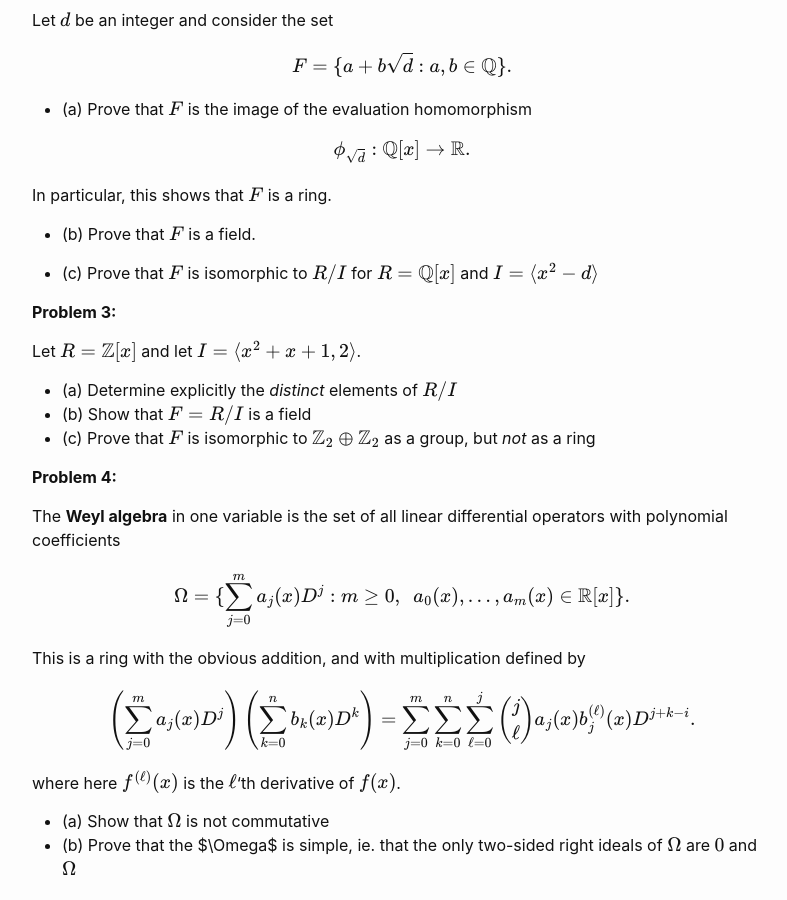
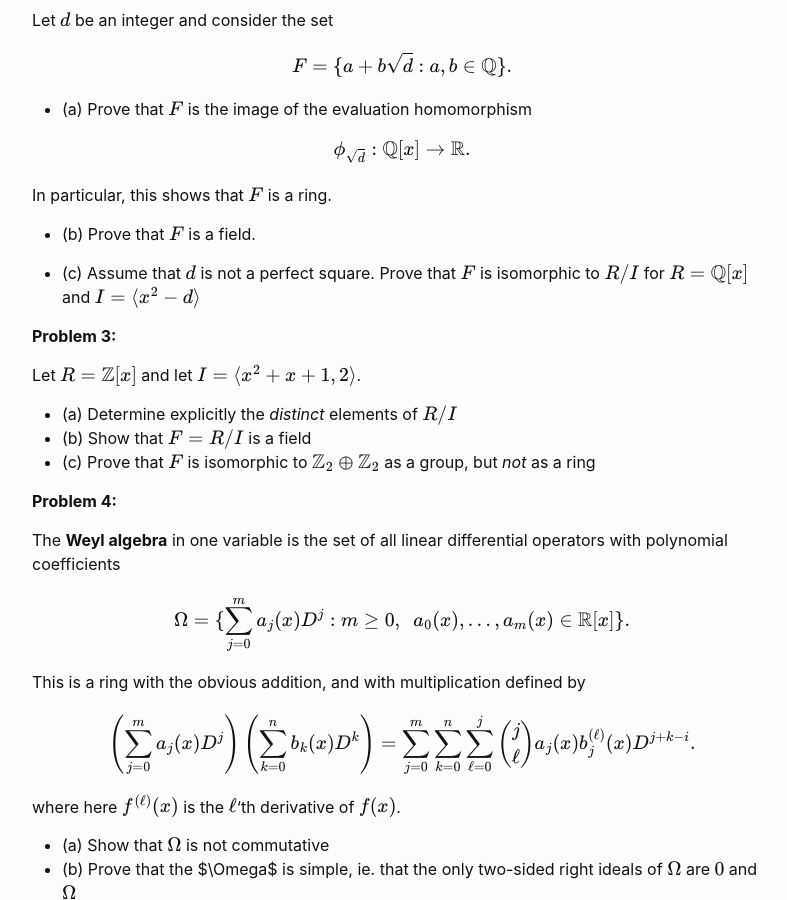
Before and after one commit to wcasper/math407spring2022, a Jekyll site: the page built from _homework/hw6.md, in a window 1280 px wide and 900 px high, scrolled down 735 px. Shown: the whole window, without its empty margins (238-1025 px from the left). Built offline with Jekyll 4.4.1, drawn with Linux system fonts in a browser that asks for light colours.

Commit message:
fixed bug

```diff
--- a/_homework/hw6.md
+++ b/_homework/hw6.md
@@ -36,7 +36,7 @@ In particular, this shows that $$F$$ is a ring.
 
 * (b) Prove that $$F$$ is a field.
 
-* (c) Prove that $$F$$ is isomorphic to $$R/I$$ for $$R = \mathbb Q[x]$$ and $$I = \langle x^2-d\rangle$$
+* (c) Assume that $$d$$ is not a perfect square.  Prove that $$F$$ is isomorphic to $$R/I$$ for $$R = \mathbb Q[x]$$ and $$I = \langle x^2-d\rangle$$
 
 **Problem 3:**
 
```
